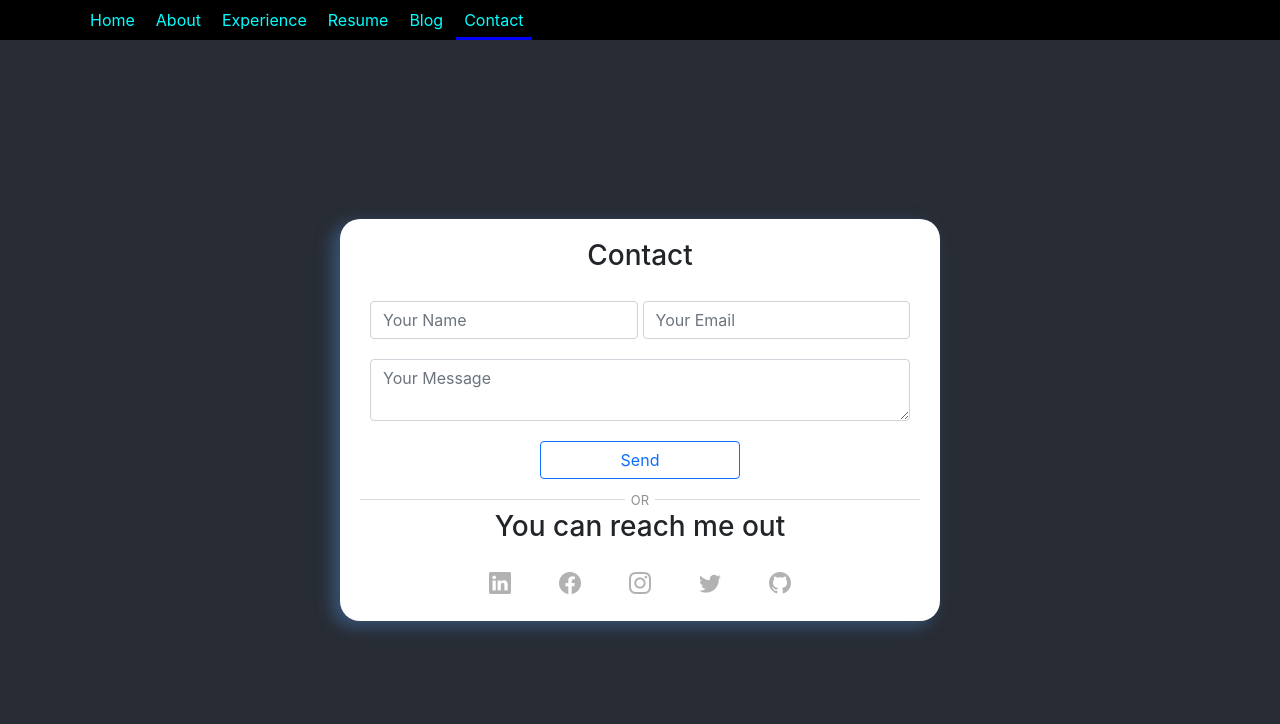
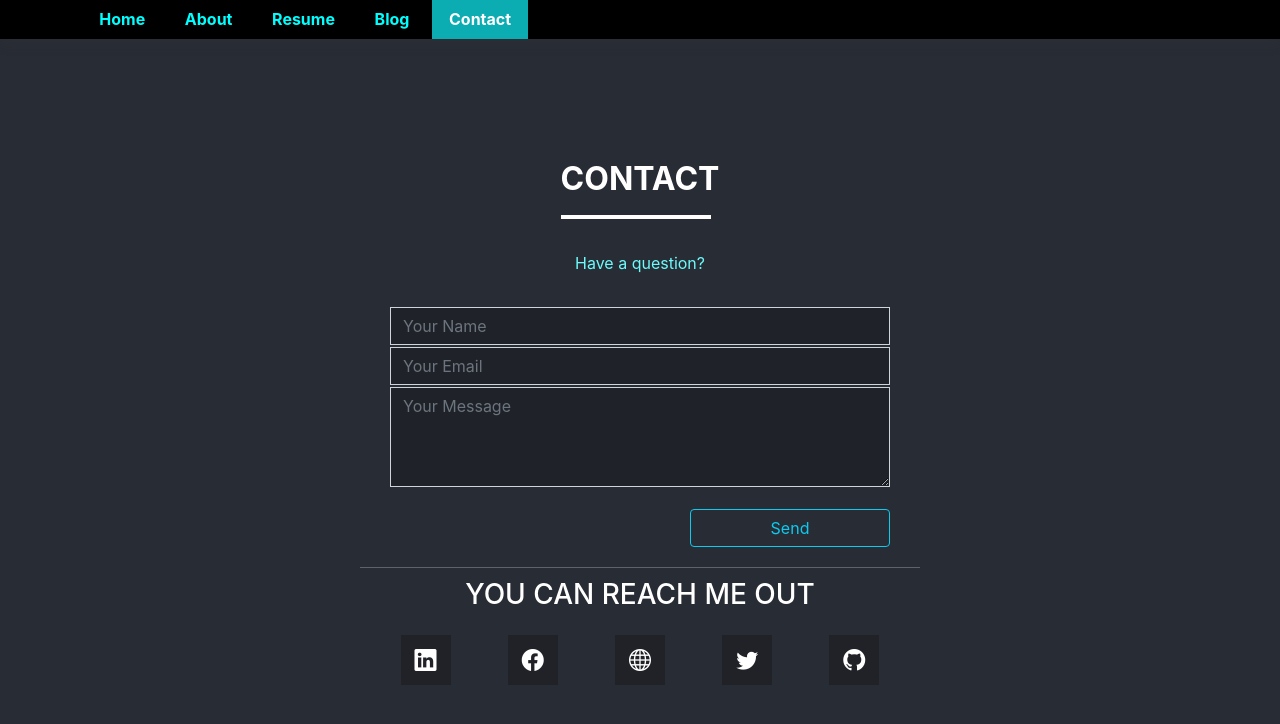
Before and after one commit to pritibhunia/priti-portfolio, a React (Create React App) app: page /#/contact in a window 1280 px wide. Shown: the top 724 px of the page. Built offline with nearby package versions, Linux system fonts and the light colour scheme.

Commit message:
Implemented contact page

```diff
--- a/src/components/AppNavigation.css
+++ b/src/components/AppNavigation.css
@@ -1,25 +1,45 @@
-.navbar .nav-link, .navbar .navbar-brand {
+.navbar .nav-link,
+.navbar .navbar-brand {
     color: aqua !important;
 }
+
 .navbar .navbar-nav {
     column-gap: 5px;
+    width     : 40%;
 }
 
-.navbar .nav-link {
-    position: relative;
+.navbar .nav-item .nav-link {
+    position       : relative;
+    font-weight    : bold;
+    display        : flex;
+    justify-content: center;
+    flex-direction : column;
 }
 
-.navbar .nav-link::after {
-    content: '';
-    height: 3px;
-    position: absolute;
-    background-color: blue;
-    width: 0%;
-    left: 0px;
-    bottom: 0px;
-    transition: 0.5s;
+.navbar .nav-item .nav-link:hover,
+.navbar .nav-item .nav-link.active {
+    color           : white !important;
+    background-color: #0badb3;
+    overflow        : hidden;
 }
 
-.navbar .nav-link:hover:after, .navbar .nav-link.active:after {
+.navbar .nav-item .nav-link:hover span,
+.navbar .nav-item .nav-link.active span {
+    animation: rollover 0.5s forwards;
+}
+
+/* .navbar .nav-link::after {
+    content         : '';
+    height          : 3px;
+    position        : absolute;
+    background-color: blue;
+    width           : 0%;
+    left            : 0px;
+    bottom          : 0px;
+    transition      : 0.5s;
+}
+
+.navbar .nav-link:hover:after,
+.navbar .nav-link.active:after {
     width: 100%;
-}
+} */
--- a/src/components/AppNavigation.js
+++ b/src/components/AppNavigation.js
@@ -20,22 +20,19 @@ const AppNavigation = (props) => {
                     {/* <div className="me-auto"></div> */}
                     <ul className="navbar-nav nav-fill">
                         <li className="nav-item">
-                            <NavLink className="nav-link" to="/" activeClassName="active" exact onClick={toggleNavbar}>Home</NavLink>
+                            <NavLink className="nav-link" to="/" activeClassName="active" exact onClick={toggleNavbar}><span>Home</span></NavLink>
                         </li>
                         <li className="nav-item">
-                            <NavLink className="nav-link" to="/about" activeClassName="active" onClick={toggleNavbar}>About</NavLink>
+                            <NavLink className="nav-link" to="/about" activeClassName="active" onClick={toggleNavbar}><span>About</span></NavLink>
                         </li>
                         <li className="nav-item">
-                            <NavLink className="nav-link" to="/experience" activeClassName="active" onClick={toggleNavbar}>Experience</NavLink>
+                            <NavLink className="nav-link" to="/resume" activeClassName="active" onClick={toggleNavbar}><span>Resume</span></NavLink>
                         </li>
                         <li className="nav-item">
-                            <NavLink className="nav-link" to="/resume" activeClassName="active" onClick={toggleNavbar}>Resume</NavLink>
+                            <NavLink className="nav-link" to="/blog" activeClassName="active" onClick={toggleNavbar}><span>Blog</span></NavLink>
                         </li>
                         <li className="nav-item">
-                            <NavLink className="nav-link" to="/blog" activeClassName="active" onClick={toggleNavbar}>Blog</NavLink>
-                        </li>
-                        <li className="nav-item">
-                            <NavLink className="nav-link" to="/contact" activeClassName="active" onClick={toggleNavbar}>Contact</NavLink>
+                            <NavLink className="nav-link" to="/contact" activeClassName="active" onClick={toggleNavbar}><span>Contact</span></NavLink>
                         </li>
                     </ul>
                 </div>
--- a/src/components/PageLayout.js
+++ b/src/components/PageLayout.js
@@ -1,27 +1,15 @@
-import React, { useState } from 'react';
+import PropTypes from 'prop-types';
+import React from 'react';
 import AppNavigation from './AppNavigation';
 import classes from './PageLayout.module.css';
-import PropTypes from 'prop-types'
 
 const PageLayout = (props) => {
-    const [stickyHeader, setStickyHeader] = useState(false);
-
-
-    window.addEventListener('scroll', () => {
-        const headerHeight = document.getElementById('app-header').clientHeight + 10;
-
-        if(window.pageYOffset > headerHeight) {
-            setStickyHeader(true);
-        } else {
-            setStickyHeader(false);
-        }
-    });
 
     return (
         <div className={`${classes.app} ${props.className}`}>
             {/* <div className={classes.bgImage}></div> */}
             {/* <img className={classes.bgImage} src={bgImage} alt="Background"/> */}
-            <header id="app-header" className={`${classes.appHeader} ${stickyHeader ? classes.stickyHeader : ''}`}>
+            <header id="app-header" className={`${classes.appHeader} ${classes.stickyHeader}`}>
                 <AppNavigation></AppNavigation>
             </header>
             <main className={`${classes.appBody} container`}>
--- a/src/components/PageLayout.module.css
+++ b/src/components/PageLayout.module.css
@@ -41,6 +41,7 @@
 .appBody {
     flex-grow: 1;
     z-index  : 1;
+    margin-top: 40px;
 }
 
 .appFooter {
--- a/src/components/TypingContent.js
+++ b/src/components/TypingContent.js
@@ -8,11 +8,9 @@ const TypingContent = (props) => {
 
     useEffect(() => {
         let text = data[index];
-        console.log('Running effect');
         document.getElementById("typing").innerHTML = text;
         document.getElementById("typing").classList.add(classes.typing);
         const timer = setTimeout(() => {
-            console.log('Running Timer');
             document.getElementById("typing").classList.remove(classes.typing);
             setIndex((prevIndex) => {
                 return (prevIndex + 1) % data.length;
--- a/src/index.css
+++ b/src/index.css
@@ -3,7 +3,7 @@ body {
   font-family: -apple-system, BlinkMacSystemFont, 'Segoe UI', 'Roboto', 'Oxygen',
     'Ubuntu', 'Cantarell', 'Fira Sans', 'Droid Sans', 'Helvetica Neue',
     sans-serif;
-  -webkit-font-smoothing: antialiased;
+  -webkit-font-smoothing : antialiased;
   -moz-osx-font-smoothing: grayscale;
 }
 
@@ -11,3 +11,32 @@ code {
   font-family: source-code-pro, Menlo, Monaco, Consolas, 'Courier New',
     monospace;
 }
+
+@keyframes rollover {
+  49% { transform: translateY(100%); }
+  50% { opacity  : 0; transform: translateY(-100%); }
+  51% { opacity: 1; }
+}
+
+@keyframes popIn {
+  from { transform: scale(0.8); }
+  to { transform: scale(1); }
+}
+
+.ani-rollover {
+  animation: rollover 0.5s forwards
+}
+
+.ani-popIn {
+  animation: popIn 0.5s ease-in;
+}
+
+.ani-rollover-hover:hover i,
+.ani-rollover-hover:hover span {
+  animation: rollover 0.5s forwards
+}
+
+.ani-popIn-hover:hover i,
+.ani-popIn-hover:hover span {
+  animation: popIn 0.5s ease-in;
+}
--- a/src/pages/ContactPage.js
+++ b/src/pages/ContactPage.js
@@ -5,7 +5,7 @@ const ContactPage = (props) => {
     const emailRef = useRef();
     const nameRef = useRef();
     const messageRef = useRef();
-    const formData = useState({name: '', email: '', message: ''});
+    const formData = useState({ name: '', email: '', message: '' });
 
     const formSubmitHandler = (event) => {
         event.preventDefault();
@@ -13,24 +13,38 @@ const ContactPage = (props) => {
     }
 
     return (
-        <div className={classes.ContactPage}>
+        <div className={`${classes.ContactPage} ani-popIn`}>
             <div className={classes.ContactCard}>
+                <div className={`${classes.ContactHeader} text-uppercase mb-5`}>Contact</div>
+                <div className={classes.StaticText}>Have a question?</div>
                 <form className={classes.ContactForm} onSubmit={formSubmitHandler}>
-                    <h3>Contact</h3>
-                    <div className={classes.NameEmailInput}>
-                        <input className={`form-control`} type='text' name='name' placeholder='Your Name' ref={nameRef} value={formData.name}/>
-                        <input className={`form-control`} type='email' name='email' placeholder='Your Email' ref={emailRef} value={formData.email}/>
-                    </div>
-                    <textarea className={`form-control ${classes.message}`} name='message' placeholder='Your Message' ref={messageRef}>{formData.message}</textarea>
-                    <button type='submit' className='btn btn-outline-primary'>Send</button>
+
+                    {/* <div className={classes.NameEmailInput}> */}
+                    <input className="form-control" type='text' name='name' placeholder='Your Name' ref={nameRef} value={formData.name} required/>
+                    <input className="form-control" type='email' name='email' placeholder='Your Email' ref={emailRef} value={formData.email} required/>
+                    {/* </div> */}
+                    <textarea className="form-control" name='message' placeholder='Your Message' ref={messageRef} required>{formData.message}</textarea>
+                    <button type='submit' className='btn btn-outline-info'>Send</button>
                 </form>
                 <div className={classes.SocialLinks}>
-                    <h3 className="mb-4">You can reach me out</h3>
-                    <a href="https://www.linkedin.com" rel="noreferrer" className="px-3 px-md-4" target="_blank"><i className="bi bi-linkedin"></i></a>
-                    <a href="https://www.facebook.com/" rel="noreferrer" className="px-3 px-md-4" target="_blank"><i className="bi bi-facebook"></i></a>
-                    <a href="https://www.instagram.com/" rel="noreferrer" className="px-3 px-md-4" target="_blank"><i className="bi bi-instagram"></i></a>
-                    <a href="https://twitter.com" rel="noreferrer" className="px-3 px-md-4" target="_blank"><i className="bi bi-twitter"></i></a>
-                    <a href="https://github.com/" rel="noreferrer" className="px-3 px-md-4" target="_blank"><i className="bi bi-github"></i></a>
+                    <h3 className="mb-4 text-uppercase">You can reach me out</h3>
+                    <div className="d-flex flex-row justify-content-around container">
+                        <a href="https://www.linkedin.com/in/pritibhunia" rel="noreferrer" className="ani-rollover-hover" target="_blank">
+                            <i className="bi bi-linkedin"></i>
+                        </a>
+                        <a href="https://www.facebook.com/bhuniapriti" rel="noreferrer" className="ani-rollover-hover" target="_blank">
+                            <i className="bi bi-facebook"></i>
+                        </a>
+                        <a href="https://pritibhunia.medium.com" rel="noreferrer" className="ani-rollover-hover" target="_blank">
+                            <i className="bi bi-globe"></i>
+                        </a>
+                        <a href="https://twitter.com/pritibhunia" rel="noreferrer" className="ani-rollover-hover" target="_blank">
+                            <i className="bi bi-twitter"></i>
+                        </a>
+                        <a href="https://github.com/pritibhunia" rel="noreferrer" className="ani-rollover-hover" target="_blank">
+                            <i className="bi bi-github"></i>
+                        </a>
+                    </div>
                 </div>
             </div>
         </div>
--- a/src/pages/ContactPage.module.css
+++ b/src/pages/ContactPage.module.css
@@ -6,55 +6,84 @@
     align-items    : center;
 }
 
-@keyframes bounce {
-    from { transform: scale(0.8) }
-    to { transform: scale(1) }
+
+.ContactPage .ContactCard {
+    width                 : 600px;
+    /* background-color   : white; */
+    border-radius         : 20px;
+    padding               : 20px;
+    /* box-shadow         : -7px 5px 16px 1px rgba(56, 86, 122, 0.9); */
+    /* animation          : popIn 0.5s ease-in; */
+    display               : flex;
+    flex-direction        : column;
+    justify-content       : center;
+    align-items           : center;
 }
 
-.ContactPage .ContactCard {
-    width           : 600px;
-    background-color: white;
-    border-radius   : 20px;
-    padding         : 20px;
-    box-shadow      : -7px 5px 16px 1px rgba(56, 86, 122, 0.9);
-    animation       : bounce 0.5s ease-out;
+.ContactPage .ContactCard .ContactHeader {
+    color      : white;
+    font-size  : 2rem;
+    position   : relative;
+    font-weight: bold;
+}
+
+.ContactPage .ContactCard .ContactHeader::before {
+    content      : '';
+    border-bottom: 4px solid white;
+    width        : 150px;
+    margin-top   : 10px;
+    position     : absolute;
+    bottom       : -1rem;
+}
+
+.ContactPage .ContactCard .StaticText {
+    color        : #6dfafb;
+    margin-bottom: 2rem;
 }
 
 .ContactPage .ContactCard .ContactForm {
     display       : flex;
     flex-direction: column;
-    row-gap       : 20px;
+    row-gap       : 2px;
+    min-width     : 500px;
     padding       : 0 10px 20px 10px;
 }
 
-.ContactPage .ContactCard .ContactForm .NameEmailInput {
-    display   : flex;
-    column-gap: 5px;
+
+.ContactPage .ContactCard .ContactForm *:is(input),
+.ContactPage .ContactCard .ContactForm textarea {
+    background-color: #1f2229;
+    color           : white;
+    border-radius   : 0px;
+}
+
+.ContactPage .ContactCard .ContactForm textarea {
+    min-height: 100px;
+    min-width : 500px;
+    resize    : both;
 }
 
 .ContactPage .ContactCard .ContactForm button {
     width     : 200px;
-    align-self: center;
-}
-
-.ContactPage .ContactCard .ContactForm input::before {
-    content         : 'Hello';
-    position        : absolute;
-    background-color: blue;
-    width           : 100%;
-    height          : 100%;
+    align-self: end;
+    margin-top: 20px;
+    transition: color 0.5s ease-in-out, background-color 0.5s ease-in-out, border-color 0.5s ease-in-out, box-shadow 0.5s ease-in-out;
 }
 
 .ContactPage .ContactCard .SocialLinks {
-    border-top : 1px solid rgba(72, 70, 70, 0.2);
+    color      : white;
+    font-size  : 2rem;
+    font-weight: bold;
+    border-top : 1px solid rgba(255, 255, 255, 0.254);
     position   : relative;
     margin     : 0px;
     padding    : 0px;
     padding-top: 10px;
+    width      : 100%;
 }
 
-.ContactPage .ContactCard .SocialLinks::before {
-    content         : 'OR';
+/* .ContactPage .ContactCard .SocialLinks::before {
+    content         : '';
     position        : absolute;
     background-color: white;
     color           : rgba(72, 70, 70, 0.6);
@@ -64,21 +93,23 @@
     left            : calc(50% - 15px);
     font-size       : small;
     line-height     : 22px;
-}
+} */
 
 .ContactPage .ContactCard .SocialLinks a {
     font-size   : 22px;
+    width       : 50PX;
+    height      : 50px;
     /* padding  : 2rem; */
-    color       : #100f0f52;
+    color       : white;
+    background-color: #100f0f52;
+    display: flex;
+    justify-content: center;
+    align-items: center;
+    overflow: hidden;
 }
 
 .ContactPage .ContactCard .SocialLinks a:hover,
 .ContactPage .ContactCard .SocialLinks a:active,
 .ContactPage .ContactCard .SocialLinks a:focus-visible {
-    border        : transparent;
-    outline-offset: 0px;
-    outline       : 0px;
-    font-size     : 28px;
-    padding       : 2rem;
-    color         : #3779dc;
+    background-color: #0badb3;
 }
--- a/src/pages/HomePage.js
+++ b/src/pages/HomePage.js
@@ -10,7 +10,7 @@ const HomePage = () => {
         <div className={`${classes.HomePage} row`}>
             <div className={classes.bgImage}></div>
             <div className={`${classes.banner} col-lg-6 col-md-12`}>
-                <img className={classes.bannerImg} src={bannerImg} alt="Banner" />
+                <img className={`${classes.bannerImg} ani-popIn`} src={bannerImg} alt="Banner" />
             </div>
             <div className={`${classes.content}  col-lg-6 col-md-12`}>
                 <h1 className={classes.greet}>Hello!!!</h1>
@@ -18,7 +18,7 @@ const HomePage = () => {
                 <TypingContent className={classes.subtitle} data={data.subtitle}></TypingContent>
                 <div className={classes.description}>{data.description}</div>
                 <div className={classes.actionBtn}>
-                    <NavLink className="btn btn-outline-primary mt-5" to="/about">Get in touch</NavLink>
+                    <NavLink className="btn btn-outline-info mt-5" to="/contact">Get in touch</NavLink>
                 </div>
             </div>
         </div>
```
Also changed, not shown: src/pages/HomePage.module.css (+2 -13 lines), 9 other files (tests, documents, lock files or other folders).
